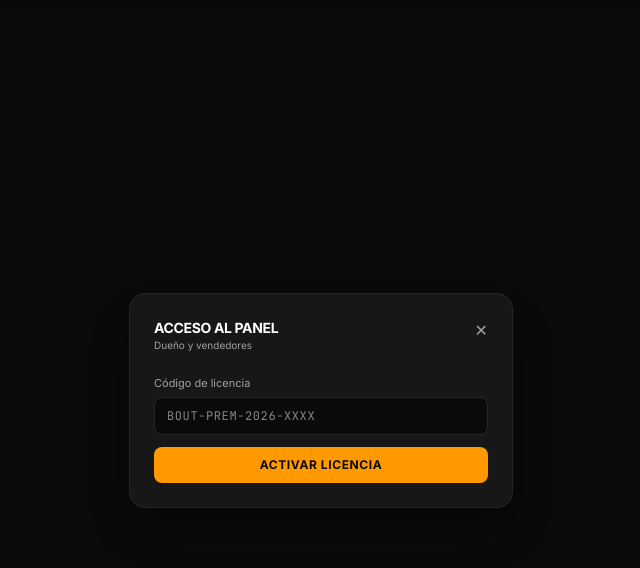
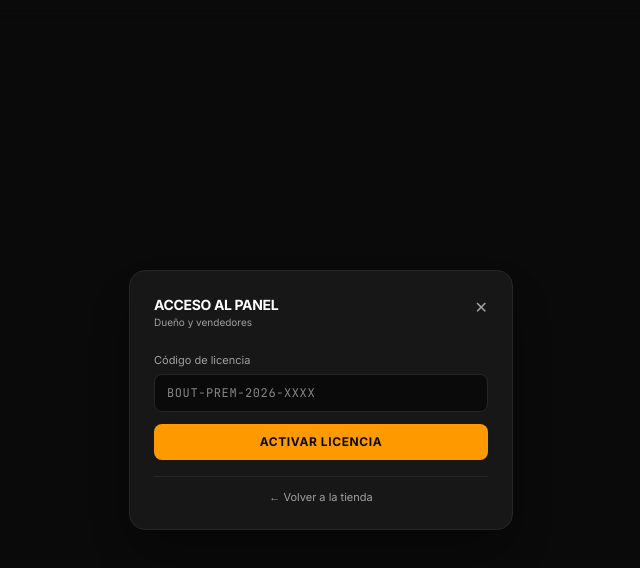
Before and after one commit to dragoprot26-Esp/boutique-multi-tenant-platform, a React (Vite) app: page / in a window 1280 px wide. Both pictures are taken after a click on the button "INGRESO / ACTIVAR LICENCIA". Shown: the top 568 px of the page, without its empty margins (319-959 px from the left). Built offline with nearby package versions, Linux system fonts and the light colour scheme; a web font is replaced by a local one.

Commit message:
Add files via upload

```diff
--- a/src/App.tsx
+++ b/src/App.tsx
@@ -361,6 +361,11 @@ export default function App() {
                 <button type="button" onClick={() => setLoginStep('license')} className="w-full text-center text-[10px] text-neutral-400 hover:text-white">Cambiar licencia</button>
               </form>
             )}
+
+            <button type="button" onClick={() => setShowLogin(false)}
+              className="w-full mt-1 flex items-center justify-center gap-1.5 text-[11px] text-neutral-400 hover:text-amber-400 border-t border-neutral-800 pt-3">
+              ← Volver a la tienda
+            </button>
           </div>
         </div>
       )}
```
